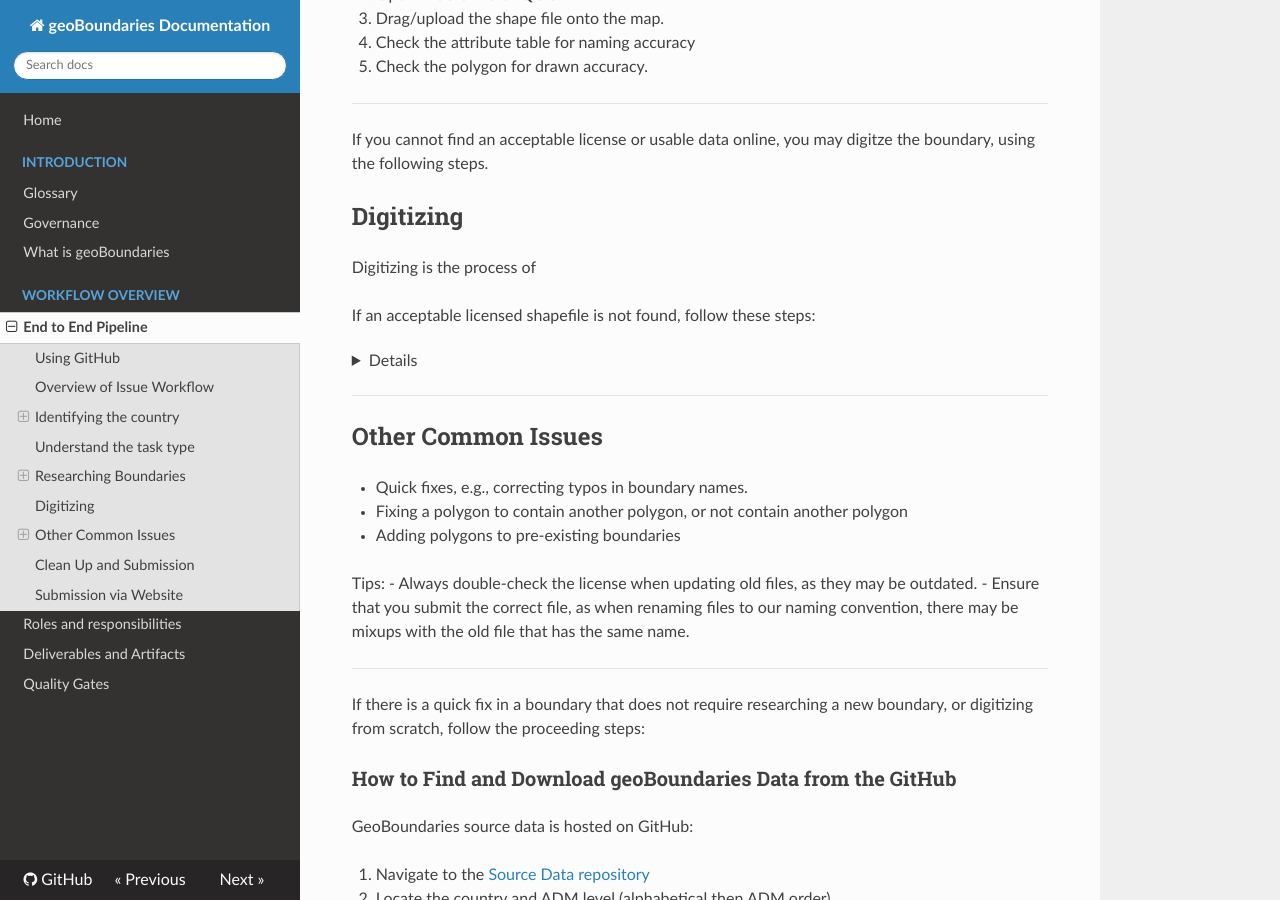
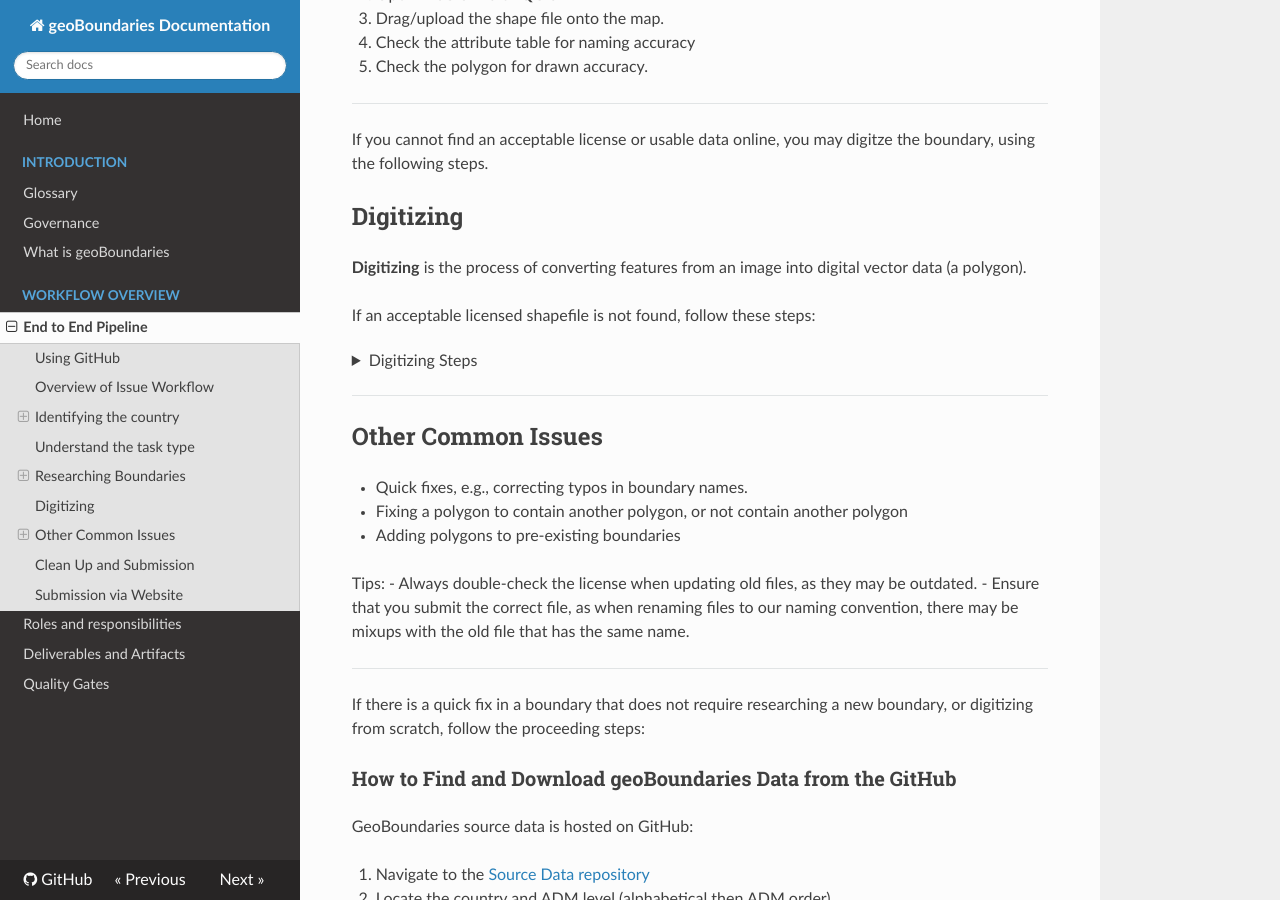
Before and after one commit to wmgeolab/gbDocs, an MkDocs documentation site: the page built from docs/docs/10-workflow-overview/end-to-end-pipeline.md, in a window 1280 px wide and 900 px high, scrolled down 2356 px. Built offline with MkDocs 1.6.1, drawn with Linux system fonts in a browser that asks for light colours; nearby versions of some CDN libraries.

Commit message:
Update end-to-end-pipeline.md

```diff
--- a/docs/docs/10-workflow-overview/end-to-end-pipeline.md
+++ b/docs/docs/10-workflow-overview/end-to-end-pipeline.md
@@ -90,10 +90,11 @@ If you cannot find an acceptable license or usable data online, you may digitze
 
 ## Digitizing
 
-Digitizing is the process of
+**Digitizing** is the process of converting features from an image into digital vector data (a polygon).
 
 If an acceptable licensed shapefile is not found, follow these steps:
 <details>
+   <summary>Digitizing Steps</summary>
 
 1. Open **ArcGIS Pro** or **QGIS**
 2. Find an image to georeference.
```
